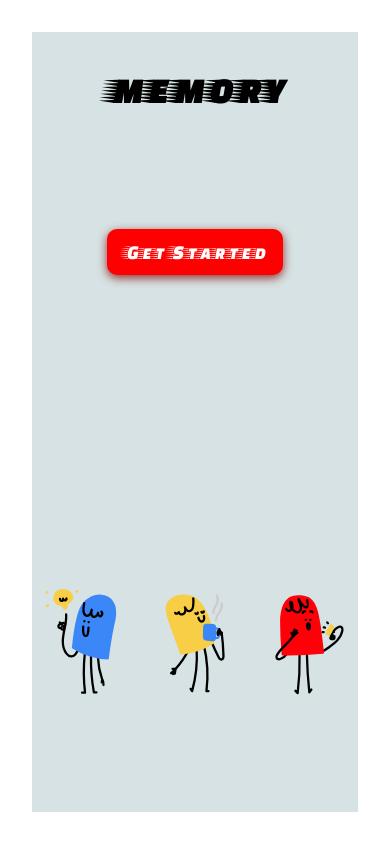
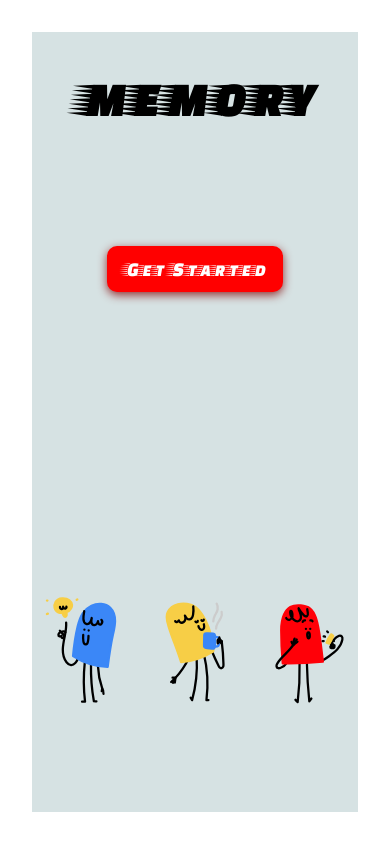
Before and after one commit to Ayoroq/memory-card, a React (Vite) app: page / in a window 390 px wide. Built offline with nearby package versions, Linux system fonts and the light colour scheme.

Commit message:
Made more css adjustments

```diff
--- a/src/components/App.css
+++ b/src/components/App.css
@@ -52,6 +52,12 @@ li {
   transform: translateY(0);
 }
 
+/* Loading screen */
+.loading-screen{
+  display: flex;
+  flex: 1;
+}
+
 /* Landing Page */
 .landing-page {
   width: 100%;
@@ -66,7 +72,7 @@ li {
 
 .name {
   padding: 2rem;
-  font-size: clamp(5vw, calc(9vw), 115px);
+  font-size: clamp(5vw, calc(12vw), 115px);
   font-family: "Faster One", system-ui;
   font-weight: 700;
 }
```
